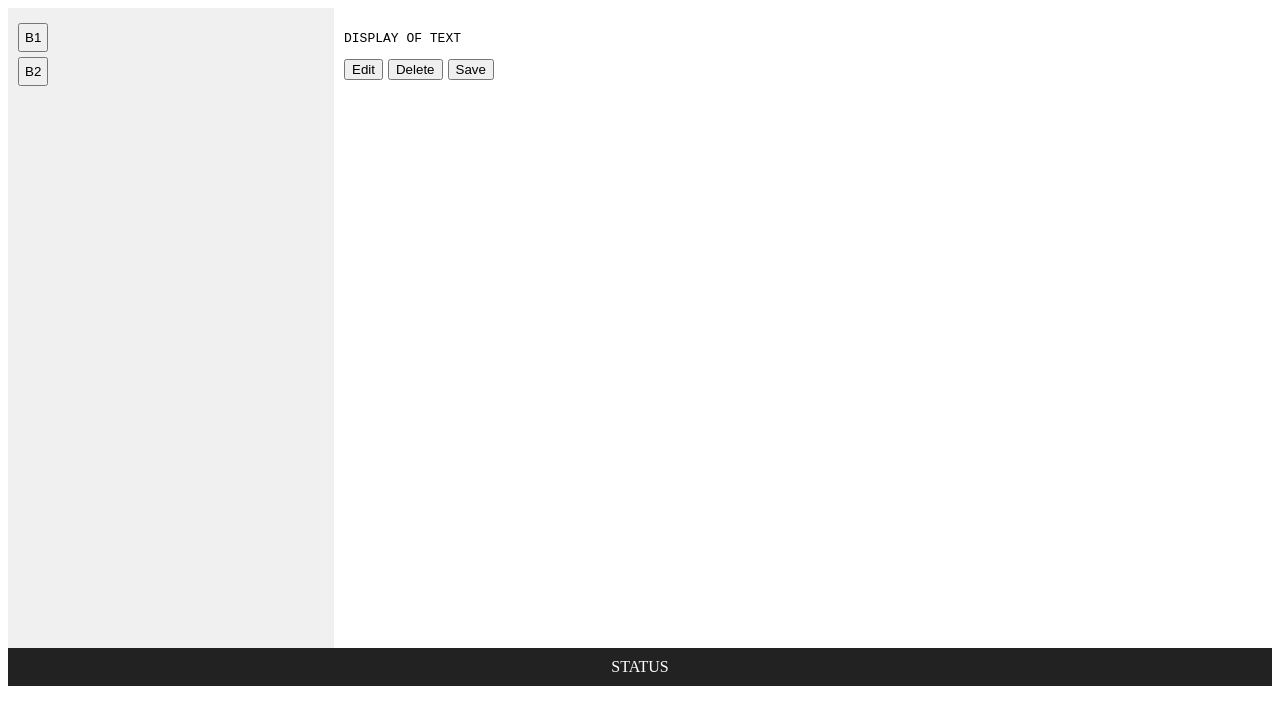
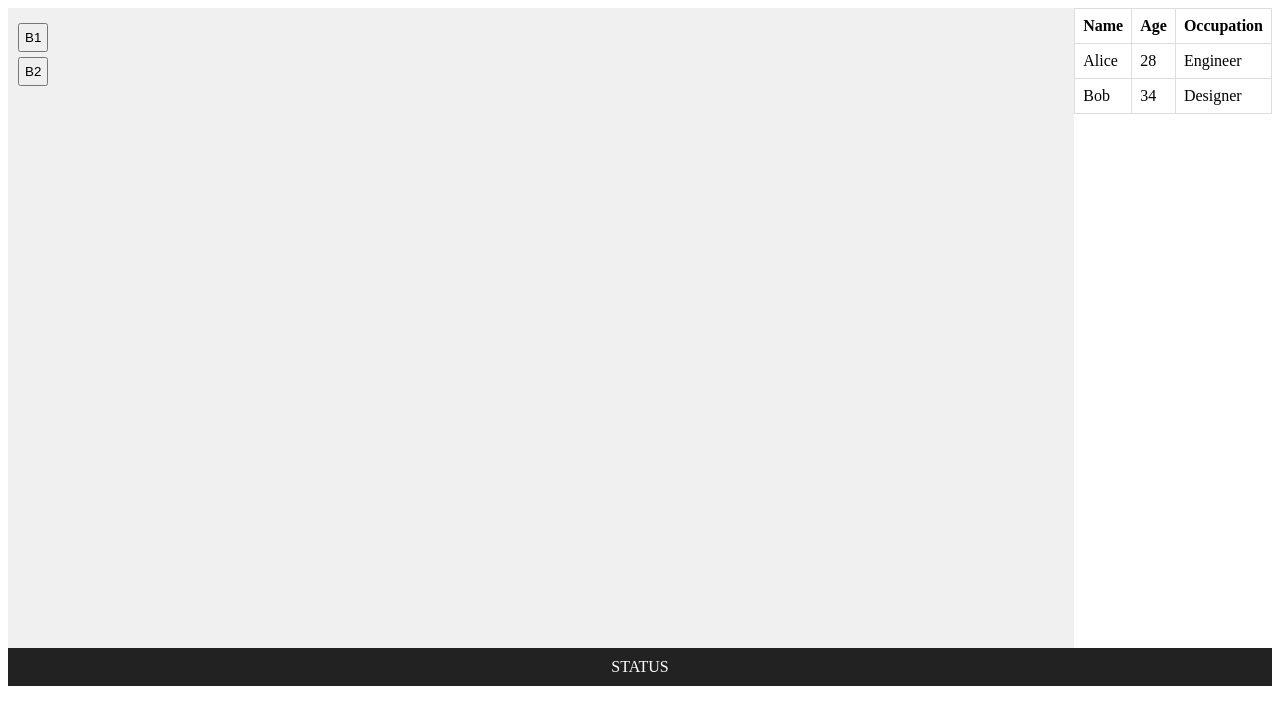
Before and after one commit to Immortalyzy/SoraTranslator, a Vue app in the folder frontend/: page / in a window 1280 px wide. Shown: the top 724 px of the page. Built offline with nearby package versions, Linux system fonts and the light colour scheme.

Commit message:
Add a table.

```diff
--- a/frontend/src/components/FileDisplay.vue
+++ b/frontend/src/components/FileDisplay.vue
@@ -1,37 +1,58 @@
 <template>
-  <div class="file-display">
-    <pre>{{ text }}</pre>
-    <div class="actions">
-      <button>Edit</button>
-      <button>Delete</button>
-      <button>Save</button>
-      <!-- Add more buttons as needed -->
-    </div>
+  <div class="table-container">
+    <table>
+      <thead>
+        <tr>
+          <th v-for="header in headers" :key="header">{{ header }}</th>
+        </tr>
+      </thead>
+      <tbody>
+        <tr v-for="(row, rowIndex) in tableData" :key="rowIndex">
+          <td v-for="(cell, cellIndex) in row" :key="cellIndex" contenteditable @blur="editCell(rowIndex, cellIndex, $event)">
+            {{ cell }}
+          </td>
+        </tr>
+      </tbody>
+    </table>
   </div>
 </template>
 
 <script>
 export default {
-  name: 'FileDisplay',
-  props: {
-    text: String
-  }
+  data() {
+    return {
+      headers: ['Name', 'Age', 'Occupation'],
+      tableData: [
+        ['Alice', 28, 'Engineer'],
+        ['Bob', 34, 'Designer'],
+        // ... more rows
+      ],
+    };
+  },
+  methods: {
+    editCell(rowIndex, cellIndex, event) {
+      this.tableData[rowIndex][cellIndex] = event.target.innerText;
+    },
+  },
 };
 </script>
 
-<style scoped>
-.file-display {
-  flex: 3;
-  background-color: #fff;
-  padding: 10px;
-  overflow-y: auto;
+<style>
+.table-container {
+  overflow: auto;
+  max-height: 300px; /* Adjust as needed */
 }
 
-.actions {
-  margin-top: 10px;
+table {
+  width: 100%;
+  border-collapse: collapse;
 }
 
-button {
-  margin-right: 5px;
+th, td {
+  border: 1px solid #ddd;
+  padding: 8px;
+  text-align: left;
 }
+
+/* Additional styling as needed */
 </style>
```
Also changed, not shown: 1 other file (tests, documents, lock files or other folders).
